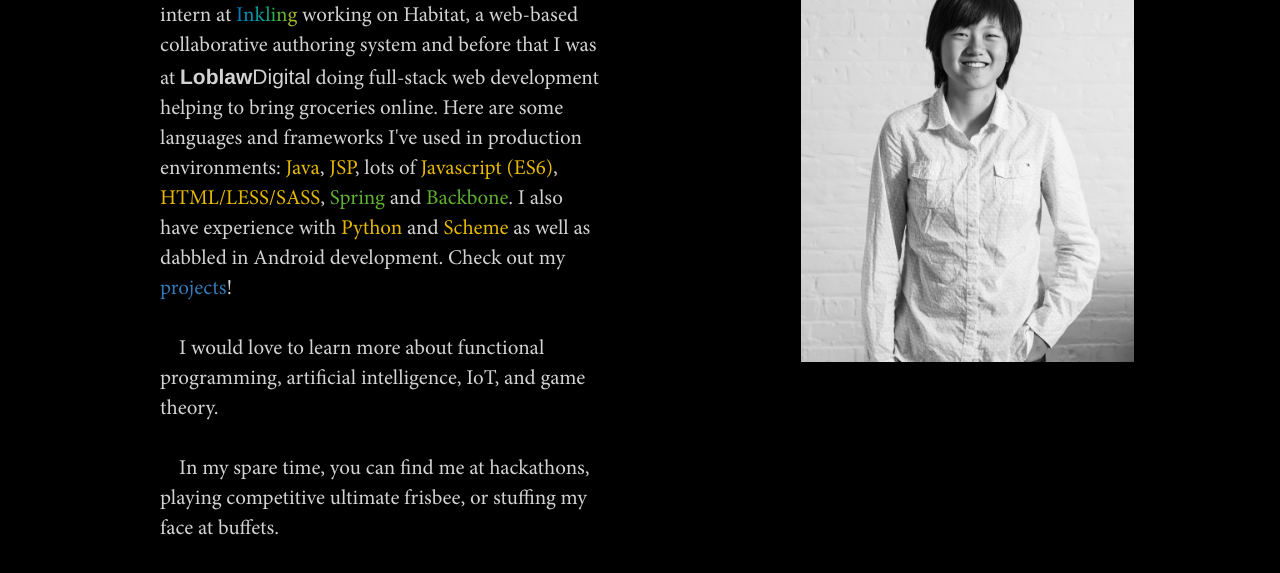
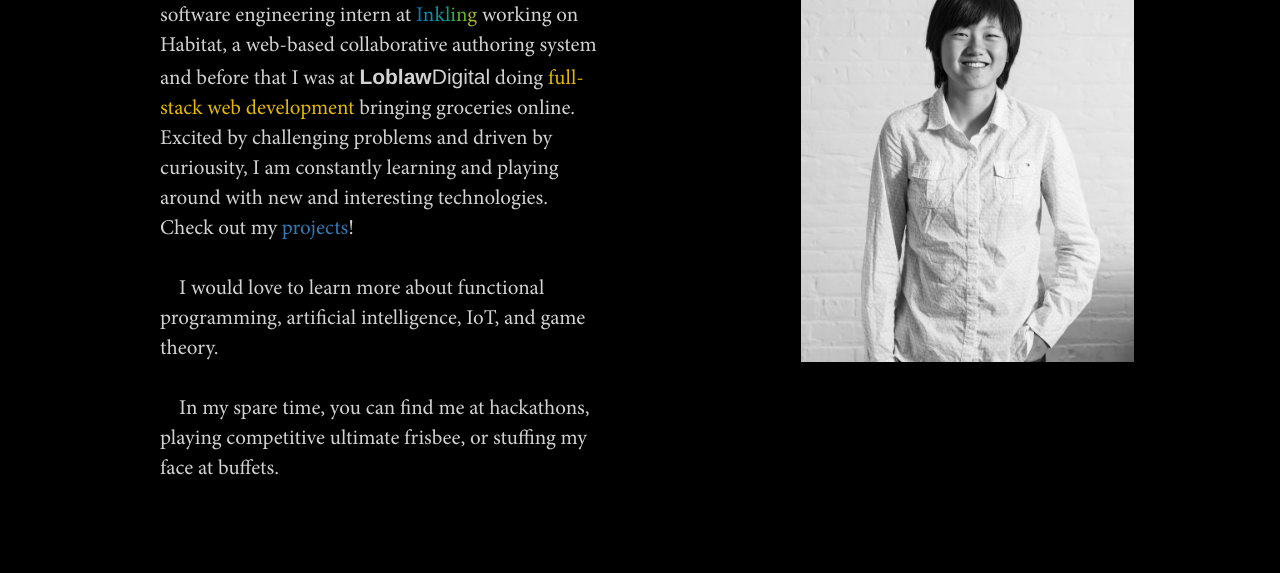
Before and after one commit to rosexu/rosexu.github.io, a website: page about.html in a window 1280 px wide. Shown: the part 353-926 px from the top of the page. After the commit the page ends 868 px from the top, so only its background shows below. Drawn offline with Linux system fonts and the light colour scheme.

Commit message:
update about me again

```diff
--- a/about.html
+++ b/about.html
@@ -57,20 +57,12 @@
 			<a href="http://ugradcalendar.uwaterloo.ca/page/MATH-Combinatorics-and-Optimization">Combinatorics & Optimization</a>
 			at the
 			<span class="yellow">University of Waterloo</span>
-			. I was an intern at
+			. I was a software engineering intern at
 			<span class="ink1">I</span><span class="ink2">n</span><span class="ink3">k</span><span class="ink4">l</span><span class="ink5">i</span><span class="ink6">n</span><span class="ink7">g</span>
 			working on Habitat, a web-based collaborative authoring system and before that I was at
 			<span class="loblaw-digital"><b>Loblaw</b>Digital</span>
-			doing full-stack web development helping to bring groceries online. Here are some languages and frameworks I've used in production environments:
-			<span class="yellow">Java</span>,
-			<span class="yellow">JSP</span>, lots of
-			<span class="yellow">Javascript (ES6)</span>,
-			<span class="yellow">HTML/LESS/SASS</span>,
-			<span class="ink6">Spring</span> and
-			<span class="ink6">Backbone</span>. I also have experience with
-			<span class="yellow">Python</span> and
-			<span class="yellow">Scheme</span>
-			as well as dabbled in Android development. Check out my
+			doing <span class="yellow">full-stack web development</span> bringing groceries online.
+			Excited by challenging problems and driven by curiousity, I am constantly learning and playing around with new and interesting technologies. Check out my
 			<a href="portfolio.html">projects</a>!
 			<br/><br/>
 			&nbsp;&nbsp;&nbsp;&nbsp;I would love to learn more about functional programming, artificial intelligence, IoT, and game theory.
```
